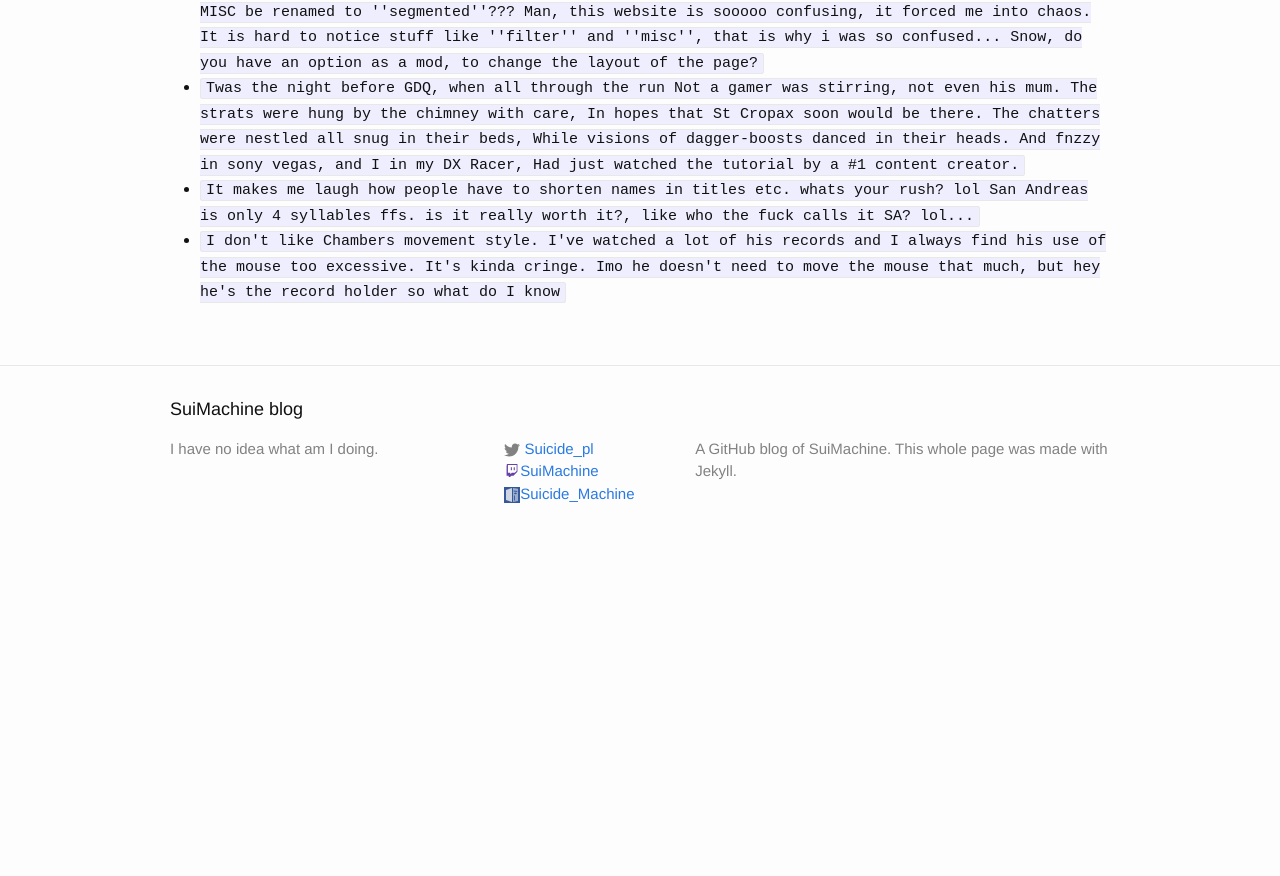
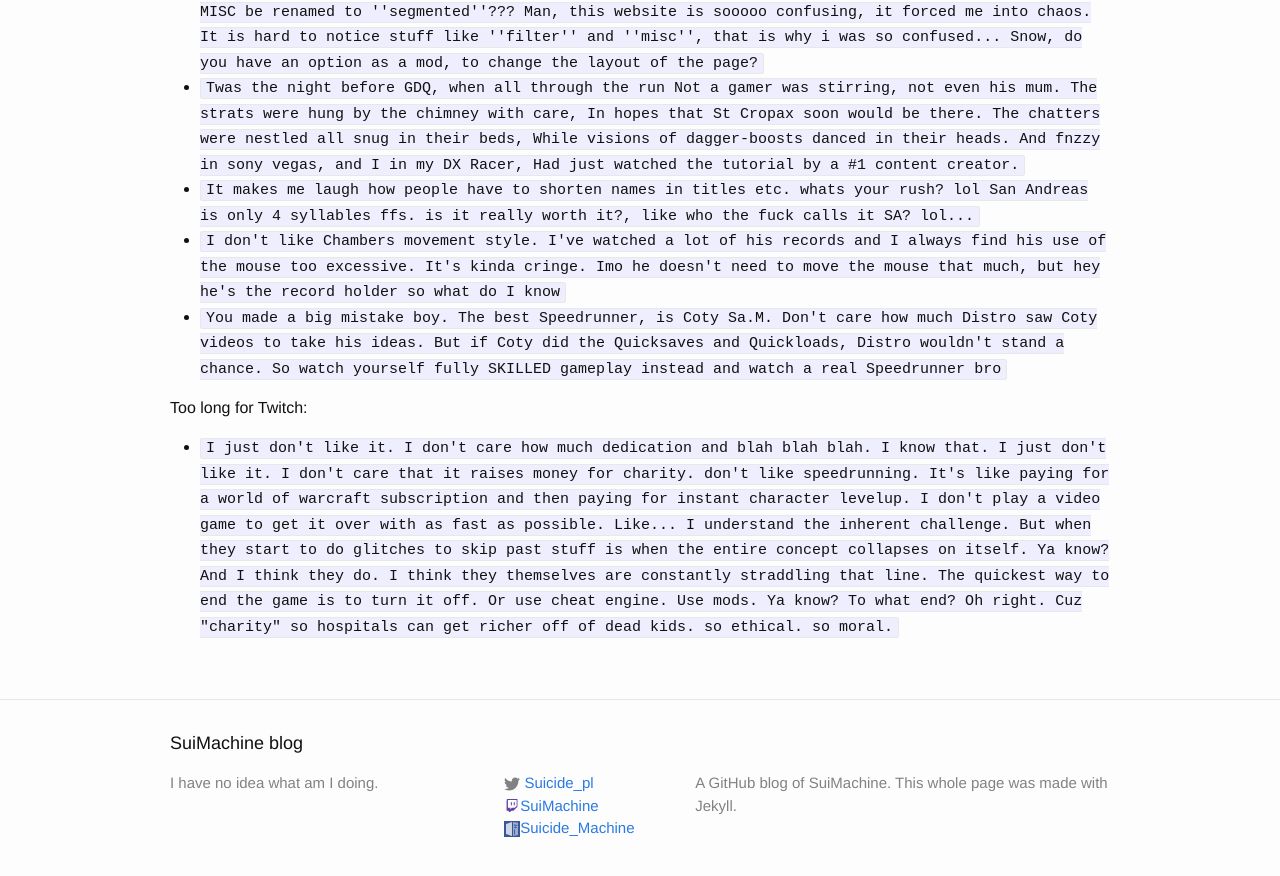
Before and after one commit to SuiMachine/SuiMachine.github.io, a Jekyll site: the page built from copy_pasta.md, in a window 1280 px wide and 900 px high, scrolled down 3953 px. Shown: the top 876 px of the window. Built offline with Jekyll 4.4.1, drawn with Linux system fonts in a browser that asks for light colours; before the commit the page ends 4518 px from its top, so only the background shows below that.

Commit message:
Updated copy pasta

```diff
--- a/copy_pasta.md
+++ b/copy_pasta.md
@@ -57,3 +57,7 @@
 * ``Twas the night before GDQ, when all through the run Not a gamer was stirring, not even his mum. The strats were hung by the chimney with care, In hopes that St Cropax soon would be there. The chatters were nestled all snug in their beds, While visions of dagger-boosts danced in their heads. And fnzzy in sony vegas, and I in my DX Racer, Had just watched the tutorial by a #1 content creator.``
 * ``It makes me laugh how people have to shorten names in titles etc. whats your rush? lol San Andreas is only 4 syllables ffs. is it really worth it?, like who the fuck calls it SA? lol...``
 * ``I don't like Chambers movement style. I've watched a lot of his records and I always find his use of the mouse too excessive. It's kinda cringe. Imo he doesn't need to move the mouse that much, but hey he's the record holder so what do I know``
+* ``You made a big mistake boy. The best Speedrunner, is Coty Sa.M. Don't care how much Distro saw Coty videos to take his ideas. But if Coty did the Quicksaves and Quickloads, Distro wouldn't stand a chance. So watch yourself fully SKILLED gameplay instead and watch a real Speedrunner bro``
+
+Too long for Twitch:
+* ``I just don't like it. I don't care how much dedication and blah blah blah. I know that. I just don't like it. I don't care that it raises money for charity. don't like speedrunning. It's like paying for a world of warcraft subscription and then paying for instant character levelup.  I don't play a video game to get it over with as fast as possible. Like... I understand the inherent challenge. But when they start to do glitches to skip past stuff is when the entire concept collapses on itself. Ya know? And I think they do. I think they themselves are constantly straddling that line. The quickest way to end the game is to turn it off. Or use cheat engine. Use mods. Ya know? To what end? Oh right. Cuz "charity" so hospitals can get richer off of dead kids. so ethical. so moral.``
```
